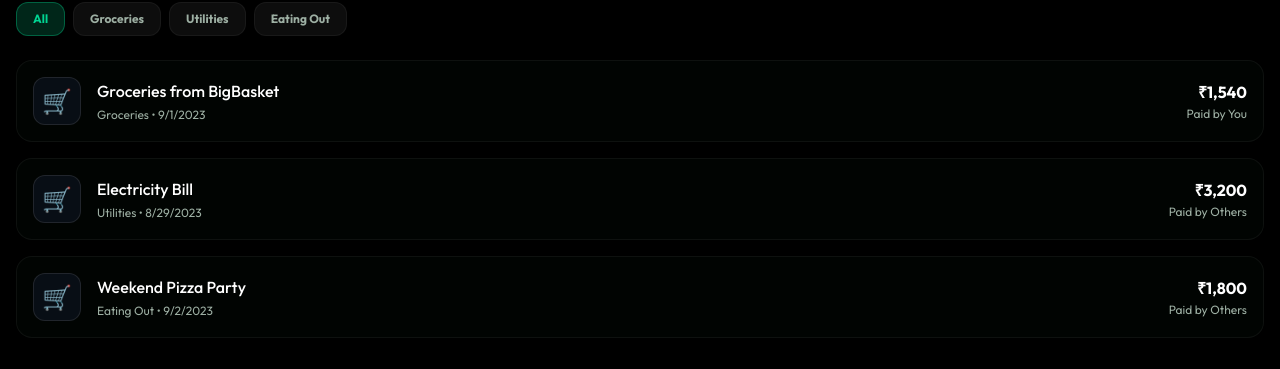
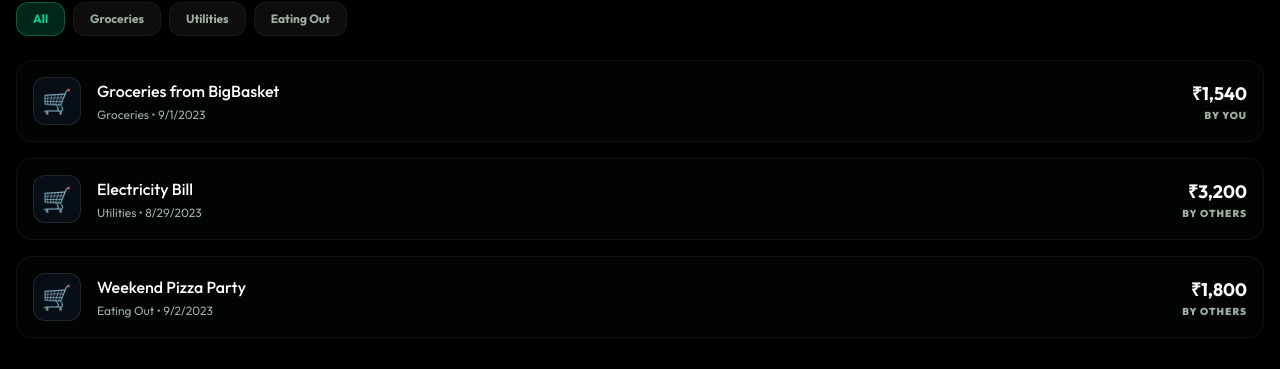
Before and after one commit to developerjulian714/demo-repo, a Next.js app: page / in a window 1280 px wide. Shown: the part 424-793 px from the top of the page. Built offline with nearby package versions, Linux system fonts and the light colour scheme.

Commit message:
style: animate dashboard activity list transitions

```diff
--- a/app/page.tsx
+++ b/app/page.tsx
@@ -1,6 +1,7 @@
 "use client";
 
 import { useState } from 'react';
+import { motion, AnimatePresence } from 'framer-motion';
 import { useAppContext } from '@/contexts/AppContext';
 import { formatCurrency } from '@/lib/utils';
 import { cn } from '@/lib/utils';
@@ -115,11 +116,19 @@ export default function Home() {
           </div>
 
           <div className="space-y-4">
+            <AnimatePresence mode="popLayout">
               {expenses
                 .filter(e => !selectedCategory || e.category === selectedCategory)
                 .slice(0, 5)
                 .map((expense) => (
-                <div key={expense.id} className="p-4 rounded-2xl glass border border-white/5 flex items-center justify-between hover:bg-white/5 transition-colors cursor-pointer group">
+                  <motion.div
+                    key={expense.id}
+                    initial={{ opacity: 0, x: -20 }}
+                    animate={{ opacity: 1, x: 0 }}
+                    exit={{ opacity: 0, scale: 0.95 }}
+                    transition={{ duration: 0.2 }}
+                    className="p-4 rounded-2xl glass border border-white/5 flex items-center justify-between hover:bg-white/5 transition-colors cursor-pointer group"
+                  >
                     <div className="flex items-center gap-4">
                       <div className="h-12 w-12 rounded-xl bg-gray-900/50 flex items-center justify-center text-2xl border border-white/10 group-hover:border-indigo-500/50 transition-colors">
                         🛒
@@ -138,11 +147,12 @@ export default function Home() {
                       </div>
                     </div>
                     <div className="text-right">
-                    <p className="font-bold text-white mb-0.5">{formatCurrency(expense.amount)}</p>
-                    <p className="text-xs text-muted-foreground">Paid by {expense.paidBy === currentUser?.id ? 'You' : 'Others'}</p>
+                      <p className="font-bold text-white text-lg">{formatCurrency(expense.amount)}</p>
+                      <p className="text-[10px] text-muted-foreground uppercase tracking-widest font-black">by {expense.paidBy === currentUser?.id ? 'You' : 'Others'}</p>
                     </div>
-                </div>
+                  </motion.div>
                 ))}
+            </AnimatePresence>
           </div>
         </section>
       </main>
```
Lines whose indentation alone changed are shown as unchanged.
